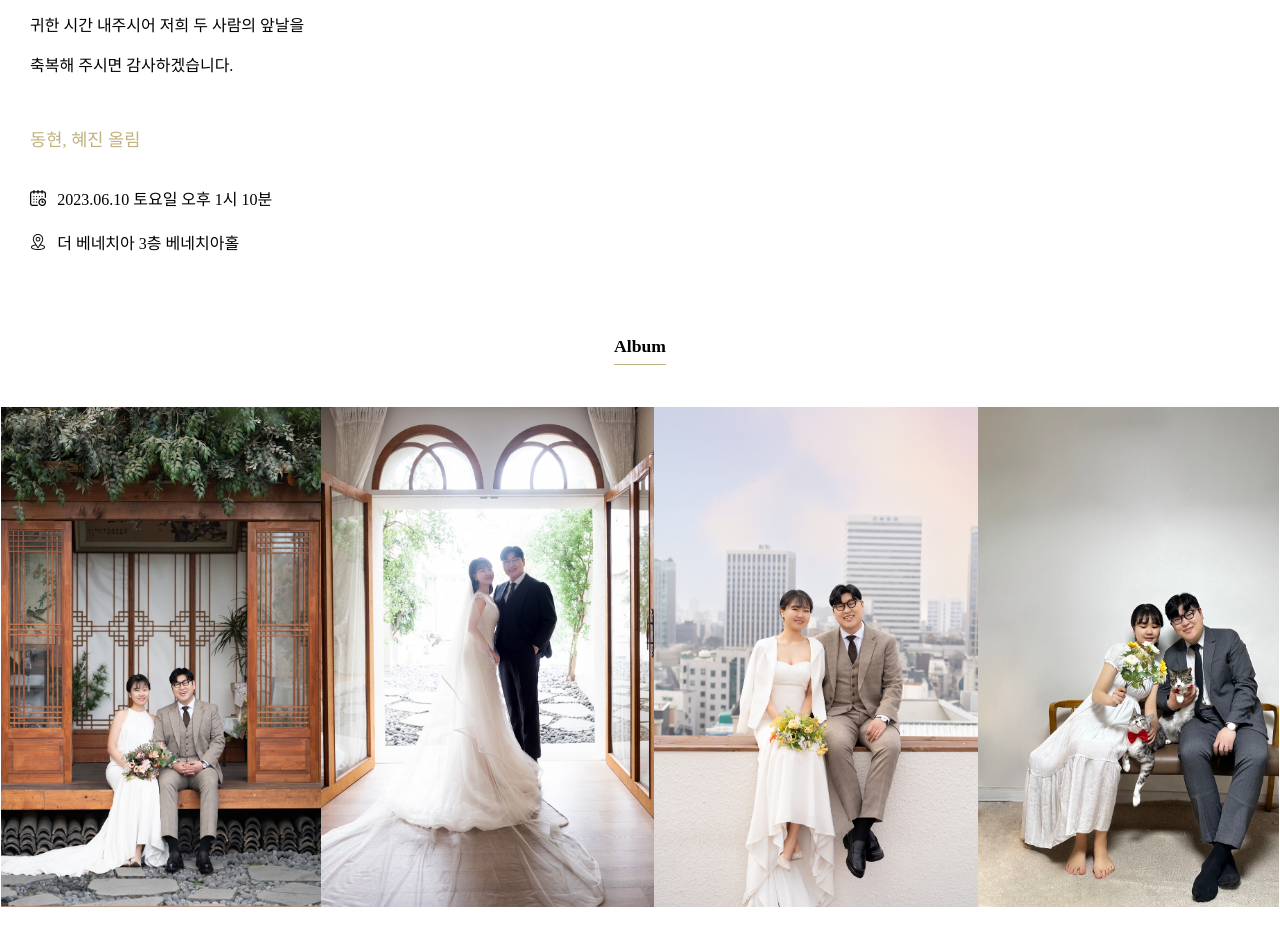
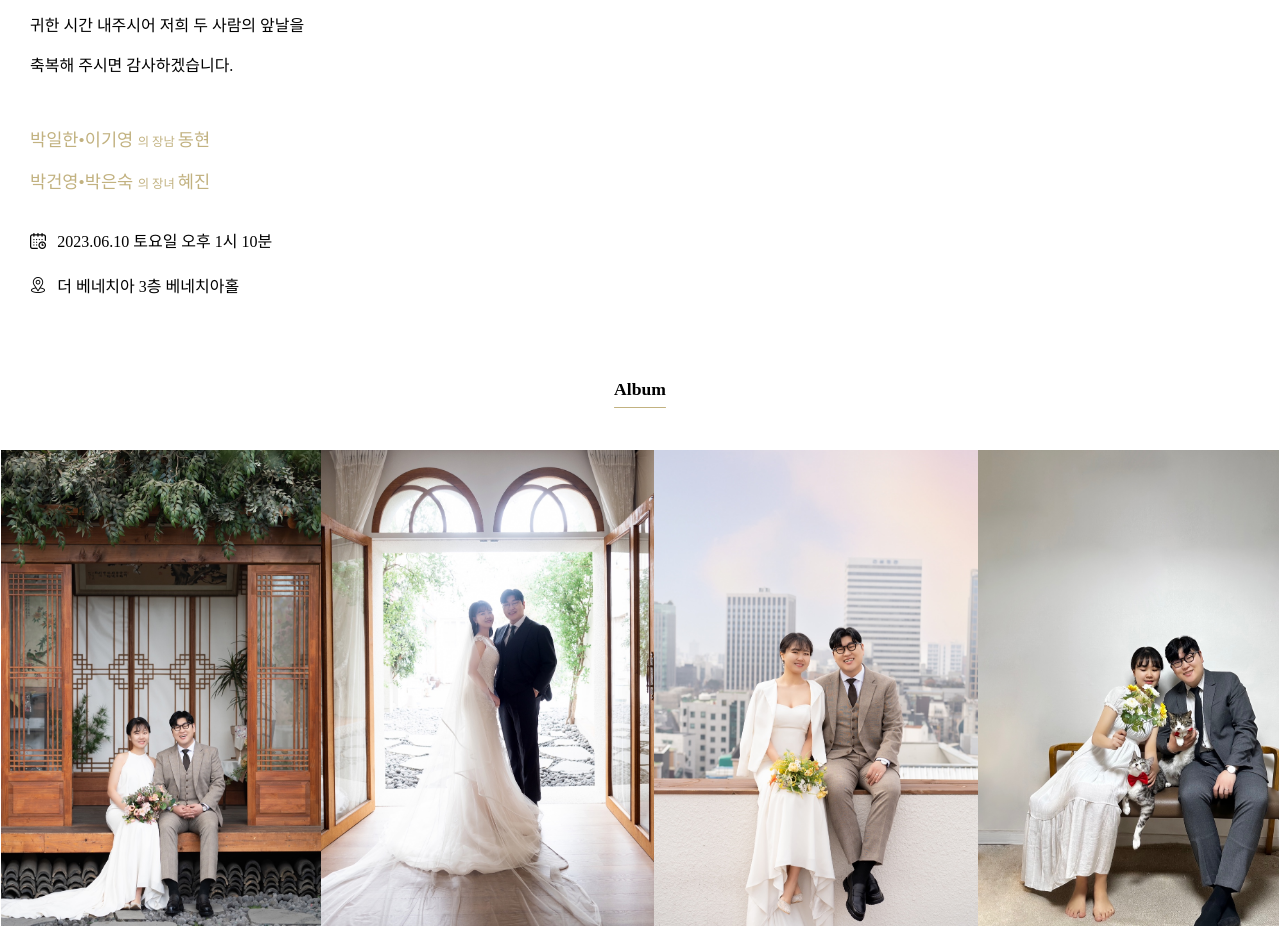
Before and after one commit to Suhyeon6801/next-wedding-invitation, a Next.js app: page / in a window 1280 px wide. Shown: the part 1480-2406 px from the top of the page. Built offline with nearby package versions, Linux system fonts and the light colour scheme; no server answers; a web font is replaced by a local one.

Commit message:
fix: 혼주 수정

```diff
--- a/components/Intro.tsx
+++ b/components/Intro.tsx
@@ -138,7 +138,28 @@ const GreetingText = () => {
           color: '#C2B280',
         }}
       >
-        동현, 혜진 올림
+        <p>
+          <span>박일한•이기영 </span>
+          <span
+            style={{
+              fontSize: '0.7em',
+            }}
+          >
+            의 장남{' '}
+          </span>
+          <span>동현</span>
+        </p>
+        <p>
+          <span>박건영•박은숙 </span>
+          <span
+            style={{
+              fontSize: '0.7em',
+            }}
+          >
+            의 장녀{' '}
+          </span>
+          <span>혜진</span>
+        </p>
       </div>
     </InfoText>
   );
```
